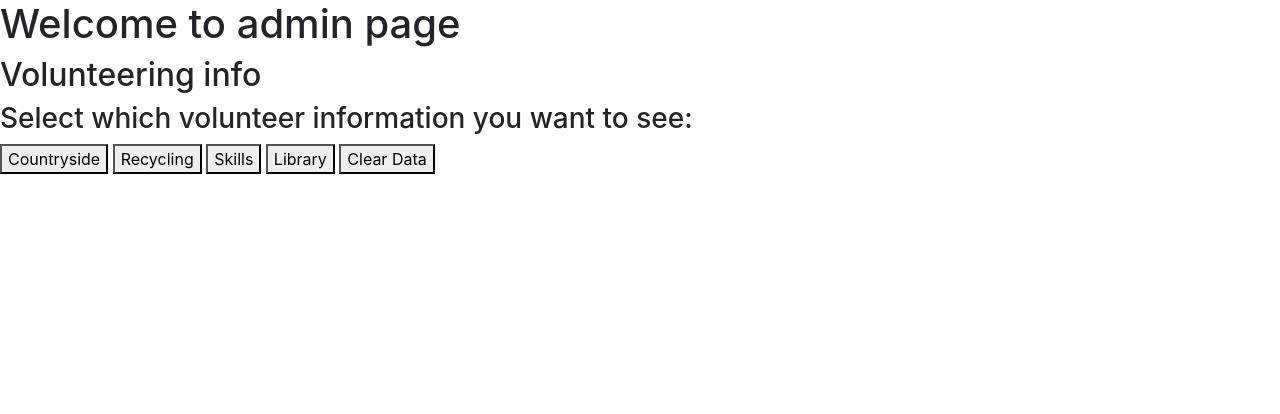
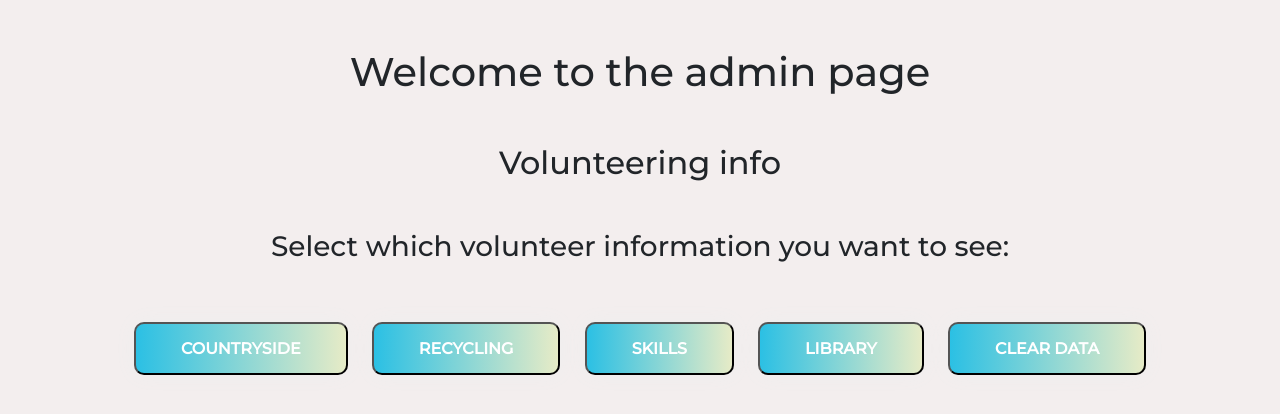
Before and after one commit to cstylianou98/may_the_source_be_with_you, a website: page client/adminPage.html in a window 1280 px wide. Drawn offline with nearby package versions, Linux system fonts and the light colour scheme.

Commit message:
Editing fonts

```diff
--- a/client/adminPage.html
+++ b/client/adminPage.html
@@ -14,29 +14,30 @@
     <title>Admin Page</title>
 </head>
 <body>
-    <h1>Welcome to admin page</h1>
-    <h2>Volunteering info</h2>
-    <h3>Select which volunteer information you want to see:</h3>
+    <h1 class="text-center my-5">Welcome to the admin page</h1>
+    <h2 class="text-center my-5">Volunteering info</h2>
+    <h3 class="text-center mb-5">Select which volunteer information you want to see:</h3>
 
-    <div class="btn-container">
-        <button id="countryside">Countryside</button>
-        <button id="recycling">Recycling</button>
-        <button id="skills">Skills</button>
-        <button id="library">Library</button>
-        <button id="clear">Clear Data</button>
+    <div class="btn-container text-center">
+
+        <button id="countryside" class="btn-grad font-weight-bold my-btn">Countryside</button>
+        <button id="recycling" class="btn-grad font-weight-bold my-btn">Recycling</button>
+        <button id="skills" class="btn-grad font-weight-bold my-btn">Skills</button>
+        <button id="library" class="btn-grad font-weight-bold my-btn">Library</button>
+        <button id="clear" class="btn-grad font-weight-bold my-btn">Clear Data</button>
     </div>
 
-    <table id="dataTable">
+    <table id="dataTable" class="table table-striped text-center my-5">
            <thead>
              <tr>
-               <th>Name</th>
-               <th>Email</th>
-               <th>Contact Info</th>
-               <th>Address</th>
+               <th scope="col">Name</th>
+               <th scope="col">Email</th>
+               <th scope="col">Contact Info</th>
+               <th scope="col">Address</th>
              </tr>
         </thead>
        <tbody id="dataContainer"></tbody>
     </table>
-    <div id="data-container"></div>
+    <div id="messageDiv" class="text-center my-5"></div>
 </body>
 </html>
--- a/client/assets/adminPage.css
+++ b/client/assets/adminPage.css
@@ -1,3 +1,85 @@
+body{
+    font-family: 'Montserrat', sans-serif;
+    background-color: rgb(243, 238, 238);
+}
+
 #dataTable {
     display: none;
 }
+
+
+.btn-grad{
+background-image: linear-gradient(to right, #2BC0E4 0%, #EAECC6  51%, #2BC0E4  100%);
+margin: 10px;
+padding: 15px 45px;
+text-align: center;
+text-transform: uppercase;
+transition: 0.5s;
+background-size: 200% auto;
+color: white;
+box-shadow: 0 0 20px #eee;
+border-radius: 10px;
+}
+
+button, input {
+    overflow: visible;
+}
+
+[type=button]:not(:disabled), [type=reset]:not(:disabled), [type=submit]:not(:disabled), button:not(:disabled) {
+    cursor: pointer;
+}
+
+.font-weight-bold {
+    font-weight: 700!important;
+}
+
+[type=button], [type=reset], [type=submit], button {
+    -webkit-appearance: button;
+}
+
+button, input {
+    overflow: visible;
+}
+
+button, input, optgroup, select, textarea {
+    margin: 0;
+    font-family: inherit;
+    font-size: inherit;
+    line-height: inherit;
+}
+
+*, ::after, ::before {
+    box-sizing: border-box;
+}
+
+button {
+    appearance: auto;
+    text-rendering: auto;
+    color: buttontext;
+    letter-spacing: normal;
+    word-spacing: normal;
+    line-height: normal;
+    text-transform: none;
+    text-indent: 0px;
+    text-shadow: none;
+    display: inline-block;
+    text-align: center;
+    align-items: flex-start;
+    cursor: default;
+    box-sizing: border-box;
+    background-color: buttonface;
+    writing-mode: horizontal-tb !important;
+    margin: 0em;
+    padding-block: 1px;
+    padding-inline: 6px;
+    border-width: 2px;
+    border-style: outset;
+    border-color: buttonborder;
+    border-image: initial;
+}
+
+#messageDiv{
+    font-size: 20px;
+    font-weight: bold;
+
+}
--- a/client/assets/adminPage.js
+++ b/client/assets/adminPage.js
@@ -8,7 +8,8 @@ const clearData = document.getElementById("clear")
 
 const volunteeringTypes = ["Countryside", "Recycling", "Skills", "Library"]
 const table = document.getElementById('dataTable');
-const dataContainer = document.getElementById('data-container')
+const dataContainer = document.getElementById('dataContainer')
+const messageDiv = document.getElementById('messageDiv')
 
 const displayTables = async (volunteeringType) => {
     // Fetching the route
@@ -20,14 +21,17 @@ const displayTables = async (volunteeringType) => {
     // Upon successful volunteering GET request display details
 
     if(response.status === 200){
+        messageDiv.innerHTML = '';
         table.style.display = 'table';
-        dataContainer.innerHTML = ''; //This is to clear any previous data
+        dataContainer.innerHTML = '';
 
         data.forEach(item => {
             const row = document.createElement('tr');
+            row.classList.add('table')
             const properties = ['name', 'email', 'contact_info', 'address'];
 
             properties.forEach(propName => {
+
                 const columnName = document.createElement('td');
                 columnName.textContent = item[propName];
                 row.appendChild(columnName);
@@ -35,11 +39,12 @@ const displayTables = async (volunteeringType) => {
 
             dataContainer.appendChild(row);
         });
+
     } else {
         // Handle errors here
         console.error('Error:', response.status);
-        const dataContainer = document.getElementById('data-container')
-        dataContainer.innerHTML = 'No volunteers in database found'
+        table.style.display = 'none';
+        messageDiv.innerHTML = 'No volunteers in database found'
     }
 }
 
@@ -52,5 +57,5 @@ volunteeringTypes.forEach(volunteeringType => {
 
 clearData.addEventListener("click", () => {
     table.style.display = 'none';
-    dataContainer.innerHTML = '';
+    messageDiv.innerHTML = '';
 })
```
Also changed, not shown: client/assets/styles.css.
